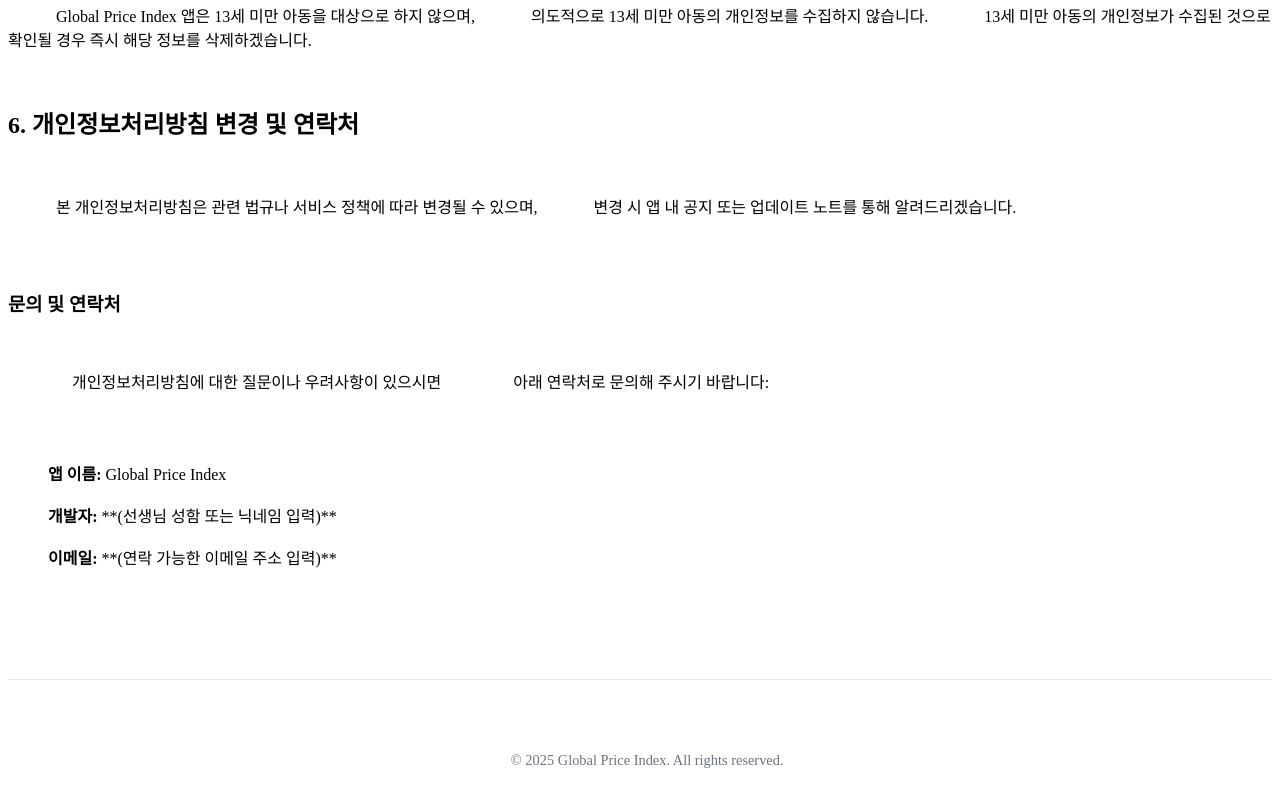
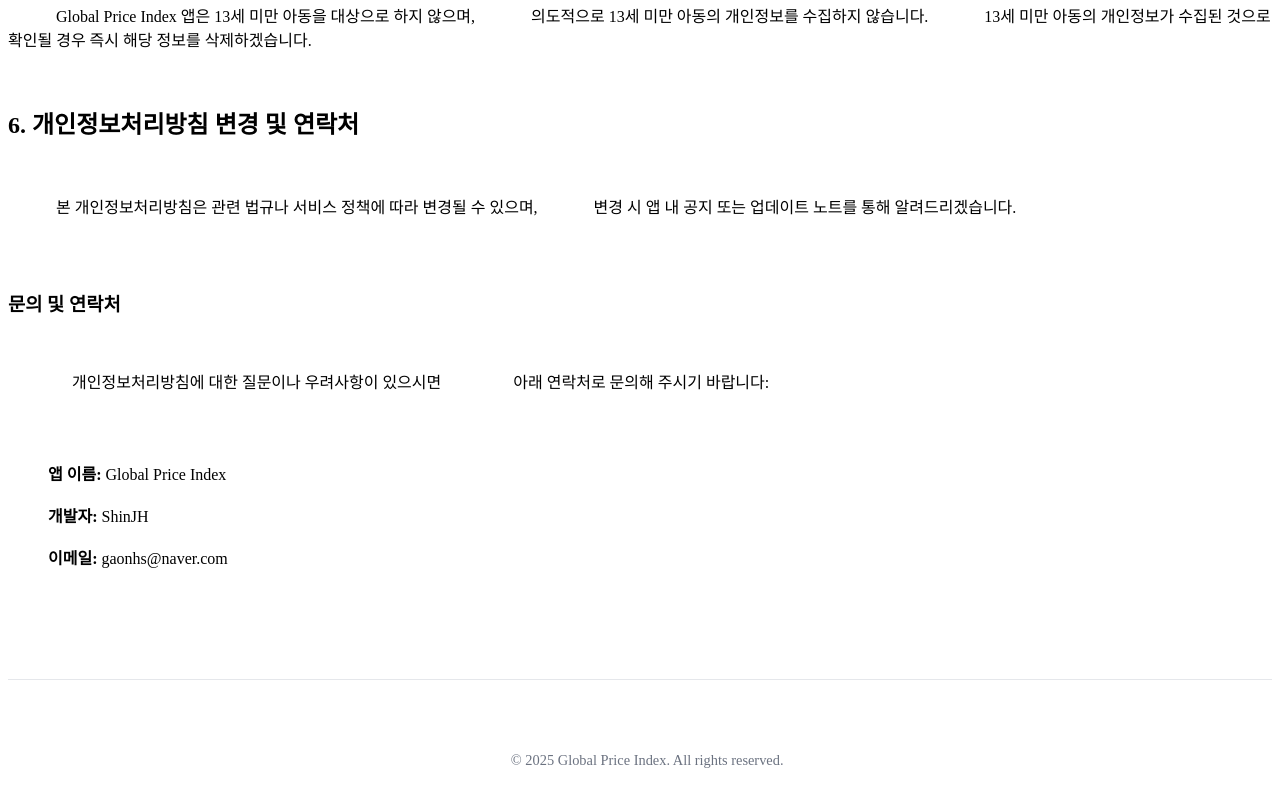
Before and after one commit to mathlove22/Global_price_index_private, a plain HTML site: page index.html in a window 1280 px wide. Shown: the part 3461-4268 px from the top of the page. Drawn offline with Linux system fonts and the light colour scheme.

Commit message:
Update index.html

```diff
--- a/index.html
+++ b/index.html
@@ -147,7 +147,7 @@
             </p>
             <ul style="list-style: none; margin-left: 0;">
                 <li><strong>앱 이름:</strong> Global Price Index</li>
-                <li><strong>개발자:</strong> **(선생님 성함 또는 닉네임 입력)** </li>                 <li><strong>이메일:</strong> **(연락 가능한 이메일 주소 입력)**</li>             </ul>
+                <li><strong>개발자:</strong> ShinJH </li>                 <li><strong>이메일:</strong> gaonhs@naver.com </li>             </ul>
         </div>
 
         <hr style="margin: 40px 0; border: none; border-top: 1px solid #e5e7eb;">
```
